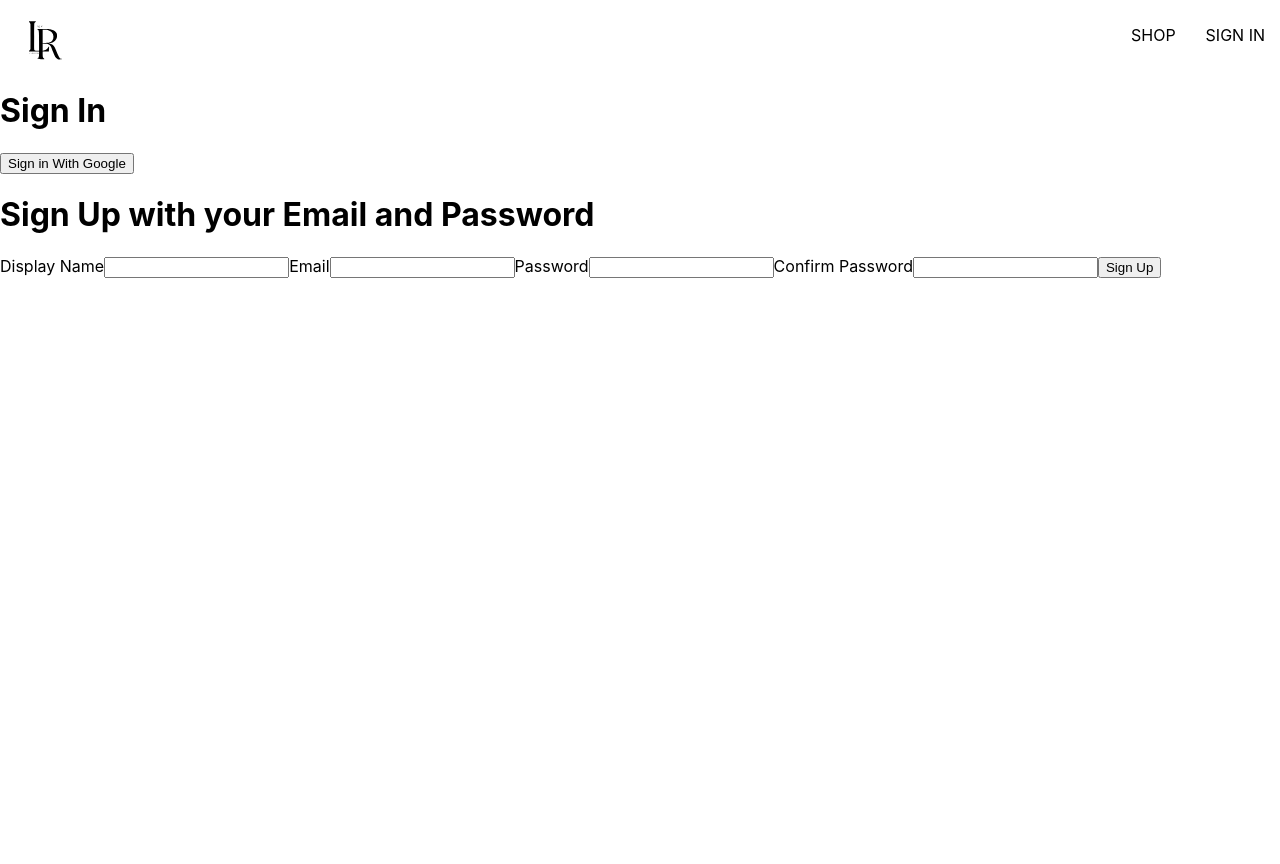
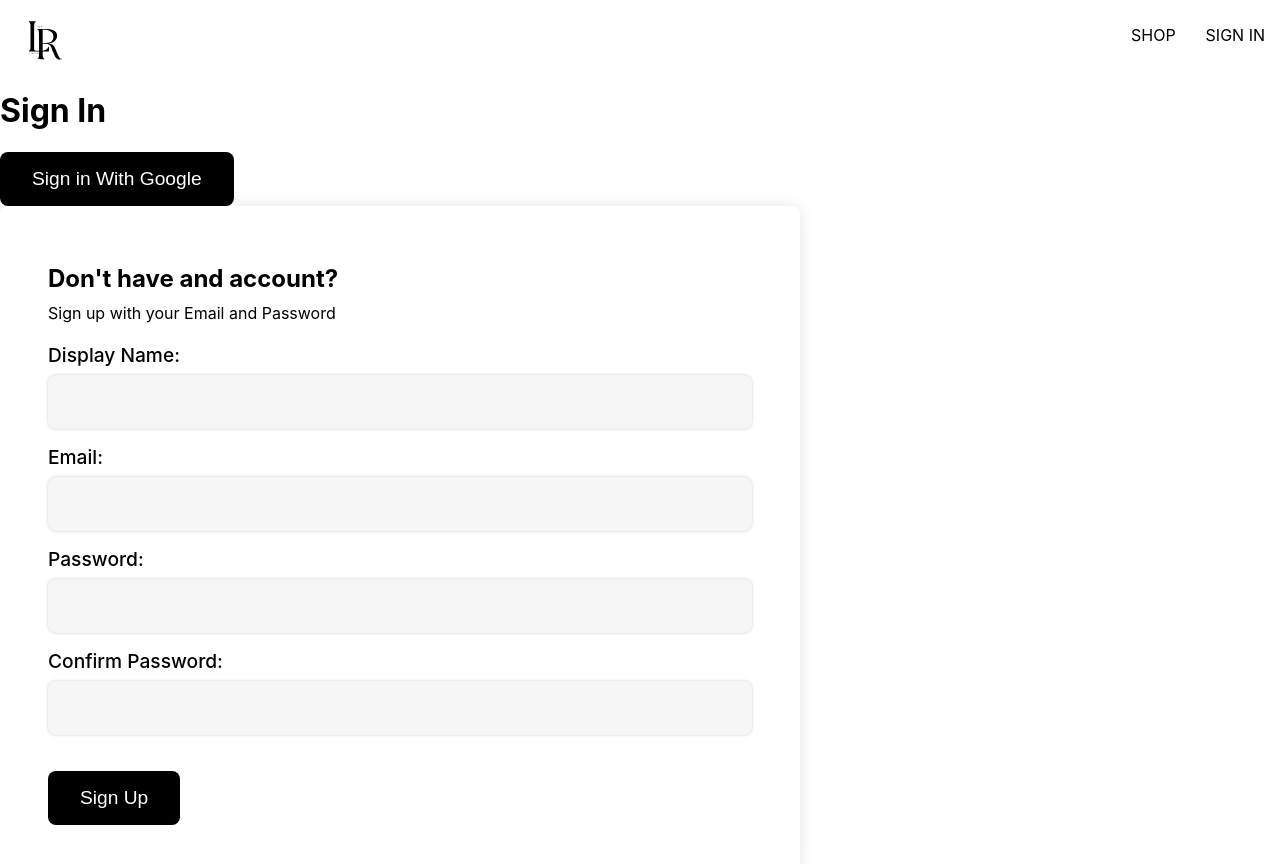
Before and after one commit to lyndonreyjb/project1, a React (Create React App) app: page /sign-in in a window 1280 px wide. Shown: the top 864 px of the page. Before the commit the page ends 800 px from the top, so only its background shows below. Built offline with nearby package versions, Linux system fonts and the light colour scheme.

Commit message:
change sign up styling

```diff
--- /dev/null
+++ b/src/components/form/form.component.jsx
@@ -0,0 +1,11 @@
+import "./form.styles.scss";
+
+const UserForm = ({ label, ...otherProps }) => {
+  return (
+    <div className="container">
+      <label className="form-input-label">{label}</label>
+      <input className="form-input" {...otherProps} />
+    </div>
+  );
+};
+export default UserForm;
--- /dev/null
+++ b/src/components/form/form.styles.scss
@@ -0,0 +1,63 @@
+$sub-color: grey;
+$main-color: black;
+
+
+
+.container {
+    display: flex;
+    flex-direction: column;
+    margin-bottom: 1rem;
+
+    @media screen and (max-width: 768px) {
+        padding: 2rem;
+    }
+
+    .form-input {
+    padding: 1rem;
+    border-radius: 0.5rem;
+    border: none;
+    background-color: #f6f6f6;
+    font-size: 1.2rem;
+    color: #333;
+    box-shadow: 0 0 0.2rem rgba(0, 0, 0, 0.2);
+    width: 100%;
+
+    &:focus {
+        outline: none;
+        box-shadow: 0 0 0.2rem $main-color;
+    }
+
+    &::-webkit-input-placeholder {
+        color: rgba(0, 0, 0, 0.5);
+    }
+}
+
+    input[type='password'] {
+        letter-spacing: 0.3em;
+    }
+
+    .form-input-label {
+    font-size: 1.2rem;
+    font-weight: 500;
+    margin-bottom: 0.5rem;
+    }
+}
+
+
+button{
+    padding: 1rem 2rem;
+    border: none;
+    border-radius: 0.5rem;
+    font-size: 1.2rem;
+    color: white;
+    background-color: $main-color;
+    cursor: pointer;
+    transition: background-color 0.3s ease;
+    &:hover {
+        background-color: $sub-color;
+    }
+    @media screen and (max-width: 768px) {
+        padding: 0.8rem 1.5rem;
+        font-size: 1rem;
+    }
+}
--- a/src/components/routes/sign-up/sign-up.component.jsx
+++ b/src/components/routes/sign-up/sign-up.component.jsx
@@ -3,7 +3,8 @@ import {
   createUser,
   createUserDocumentFromAuth,
 } from "../../../utils/firebase/firebase.utils";
-
+import "./sign-up.styles.scss";
+import UserForm from "../../form/form.component";
 const defaultFields = {
   displayName: "",
   email: "",
@@ -46,11 +47,13 @@ const SignUp = () => {
   };
 
   return (
-    <div>
-      <h1>Sign Up with your Email and Password</h1>
+    <div className="sign-up-container">
+      <h2>Don't have and account?</h2>
+      <span>Sign up with your Email and Password</span>
+      <br></br>
       <form onSubmit={submitChange}>
-        <label>Display Name</label>
-        <input
+        <UserForm
+          label="Display Name:"
           required
           type="text"
           onChange={inputChange}
@@ -58,8 +61,8 @@ const SignUp = () => {
           value={displayName}
         />
 
-        <label>Email</label>
-        <input
+        <UserForm
+          label="Email:"
           required
           type="email"
           onChange={inputChange}
@@ -67,23 +70,24 @@ const SignUp = () => {
           value={email}
         />
 
-        <label>Password</label>
-        <input
+        <UserForm
+          label="Password:"
           required
           type="password"
           onChange={inputChange}
           name="password"
           value={password}
         />
-        <label>Confirm Password</label>
 
-        <input
+        <UserForm
+          label="Confirm Password:"
           required
           type="password"
           onChange={inputChange}
           name="confirmPassword"
           value={confirmPassword}
         />
+        <br></br>
         <button type="submit">Sign Up</button>
       </form>
     </div>
--- /dev/null
+++ b/src/components/routes/sign-up/sign-up.styles.scss
@@ -0,0 +1,12 @@
+.sign-up-container{
+    display:flex;
+    flex-direction: column;
+    background-color: white;
+    padding: 3rem;
+    border-radius: 0.5rem;
+    box-shadow: 0 0 1rem rgba(0, 0, 0, 0.1);
+    max-width: 50rem;
+    h2{
+        margin:10px 0;
+    }
+}
```
